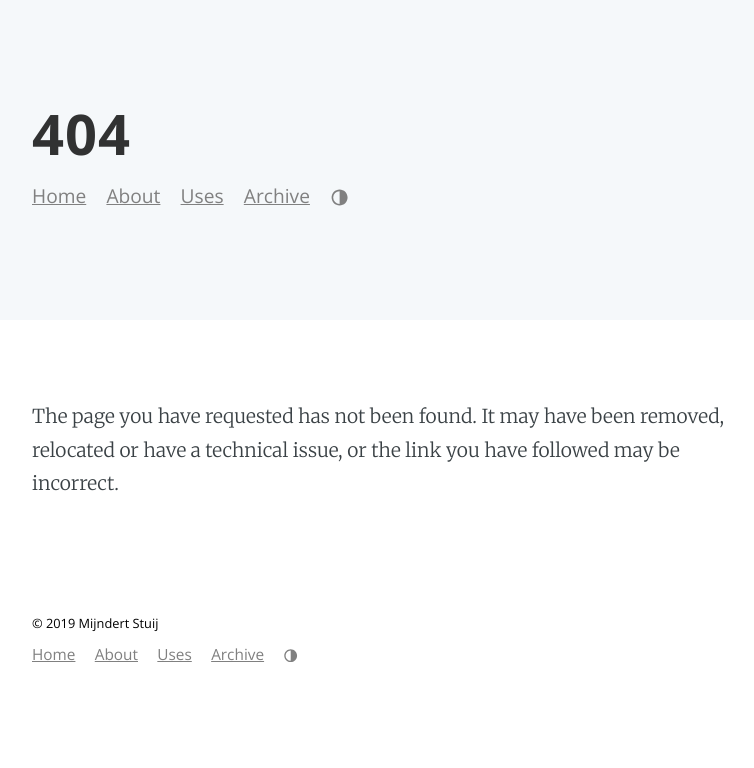
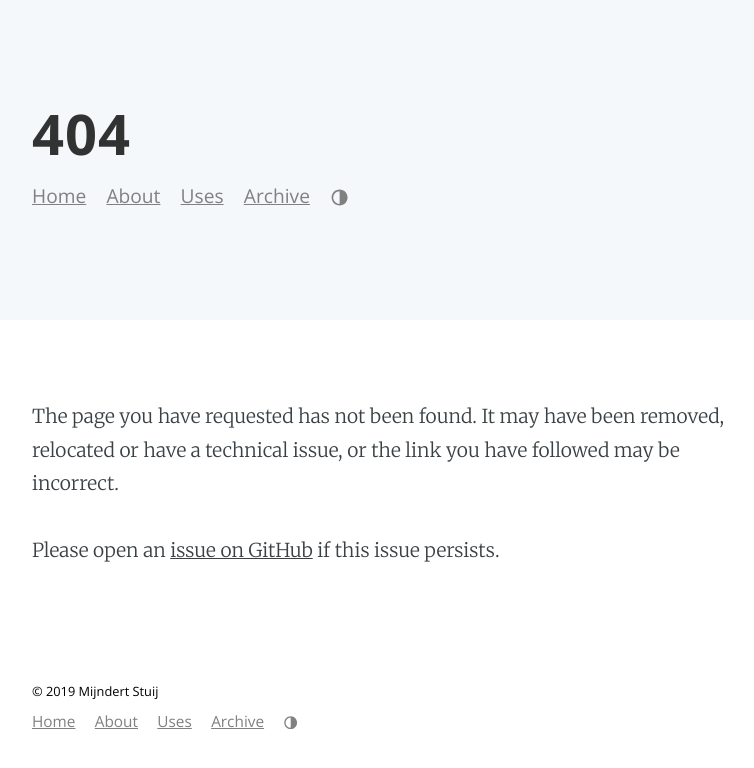
Before and after one commit to mijndert/website, a Jekyll site: the page built from _pages/404.md, in a window 1280 px wide. Shown: the top 768 px of the page, without its empty margins (253-1007 px from the left). Built offline with Jekyll 4.4.1, drawn with Linux system fonts in a browser that asks for light colours.

Commit message:
Add GH Issue link on 404 page

```diff
--- a/_pages/404.md
+++ b/_pages/404.md
@@ -5,3 +5,5 @@ permalink: /404/
 ---
 
 The page you have requested has not been found. It may have been removed, relocated or have a technical issue, or the link you have followed may be incorrect.
+
+Please open an [issue on GitHub](https://github.com/mijndert/website/issues/new) if this issue persists.
```
